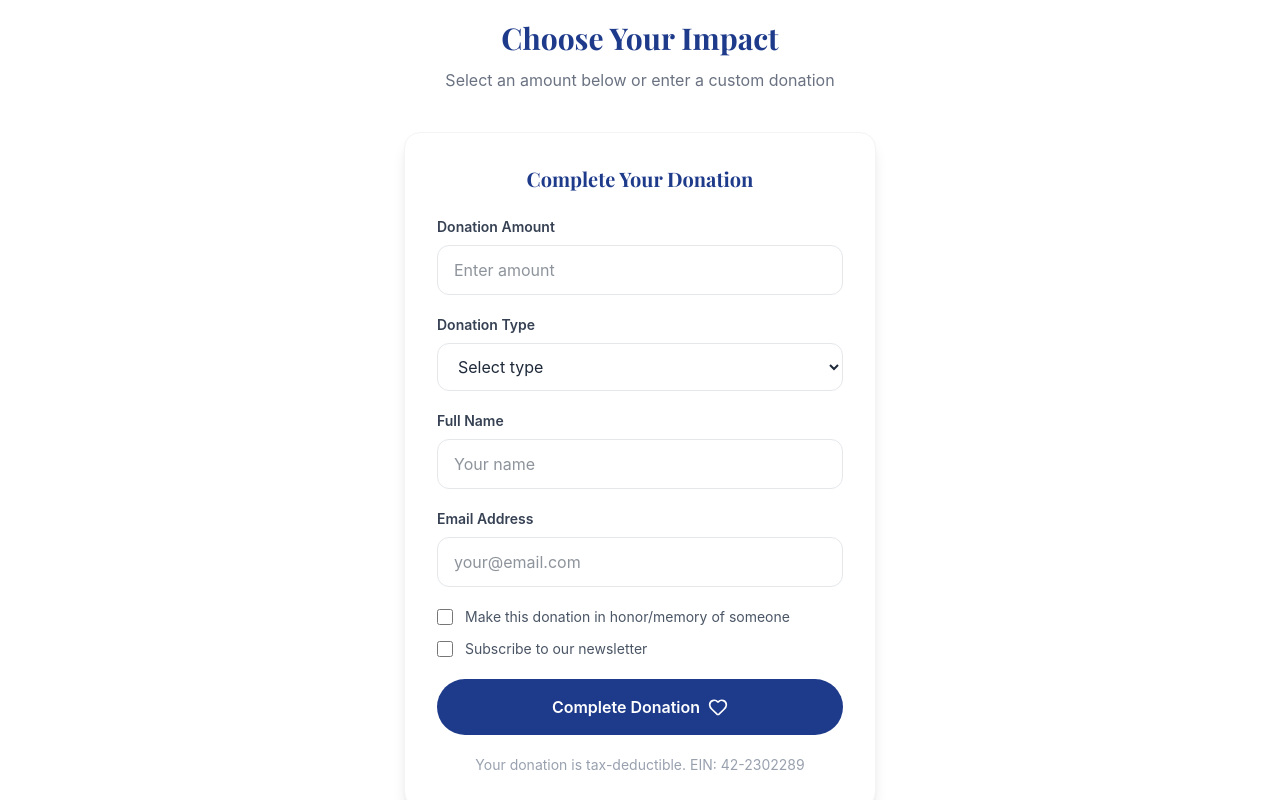
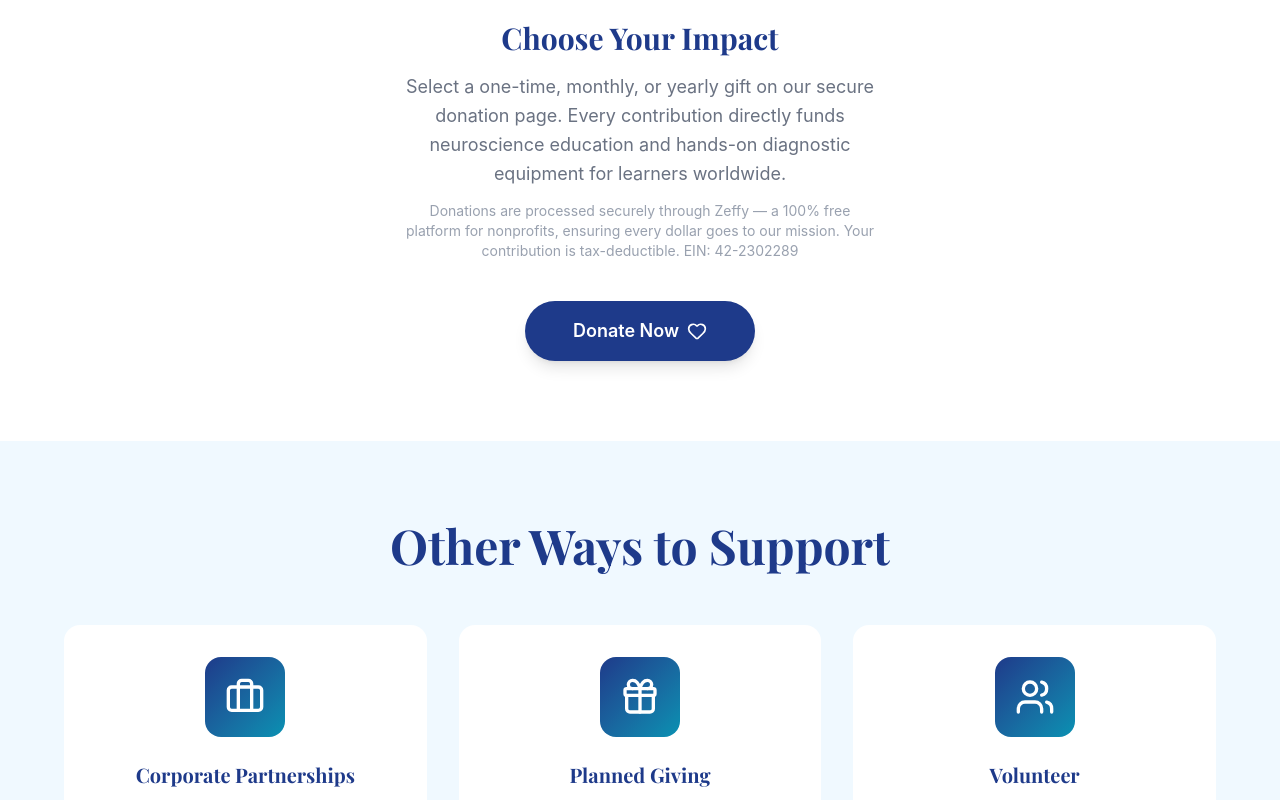
Before and after one commit to neurosciencesforall/neurosciencesforall-web, a React (Vite) app: page /donate in a window 1280 px wide. Shown: the part 480-1280 px from the top of the page. Built offline with nearby package versions, Linux system fonts and the light colour scheme; no server answers.

Commit message:
changed page layout

```diff
--- a/src/pages/DonatePage.jsx
+++ b/src/pages/DonatePage.jsx
@@ -3,20 +3,6 @@ import { Link } from "react-router-dom";
 import { Heart, Briefcase, Gift, Users, ArrowRight } from "lucide-react";
 
 export default function DonatePage() {
-  const [form, setForm] = useState({
-    amount: "",
-    type: "",
-    name: "",
-    email: "",
-    inHonor: false,
-    newsletter: false,
-  });
-
-  const handleChange = (e) => {
-    const { name, value, type, checked } = e.target;
-    setForm((prev) => ({ ...prev, [name]: type === "checkbox" ? checked : value }));
-  };
-
   const equipment = [
     {
       icon: (
@@ -85,8 +71,6 @@ export default function DonatePage() {
     { icon: <Users size={40} />, title: "Volunteer", desc: "Donate your time and talents to support our events, programs, and mission", label: "Get Started" },
   ];
 
-  const inputClass = "w-full px-4 py-3 rounded-xl border border-gray-200 text-gray-800 outline-none focus:border-teal transition-colors duration-200 text-base";
-
   return (
     <main className="pt-[90px]">
 
@@ -100,60 +84,30 @@ export default function DonatePage() {
         </p>
       </div>
 
-      {/* Donation Form */}
+      {/* Donation CTA */}
       <div className="py-20 bg-white">
-        <div className="max-w-[600px] mx-auto px-[5%]">
-          <div className="text-center mb-10">
-            <h2 className="font-heading text-navy text-3xl font-bold mb-3">Choose Your Impact</h2>
-            <p className="text-gray-500">Select an amount below or enter a custom donation</p>
-          </div>
-
-          <div className="bg-white rounded-2xl shadow-lg border border-gray-100 p-8">
-            <h3 className="font-heading text-navy text-xl font-bold mb-6 text-center">Complete Your Donation</h3>
-            <form onSubmit={(e) => e.preventDefault()} className="space-y-5">
-              <div>
-                <label className="block text-sm font-semibold text-gray-700 mb-2">Donation Amount</label>
-                <input type="number" name="amount" placeholder="Enter amount" required value={form.amount} onChange={handleChange} className={inputClass} />
-              </div>
-              <div>
-                <label className="block text-sm font-semibold text-gray-700 mb-2">Donation Type</label>
-                <select name="type" required value={form.type} onChange={handleChange} className={inputClass}>
-                  <option value="">Select type</option>
-                  <option value="one-time">One-Time Gift</option>
-                  <option value="monthly">Monthly Recurring</option>
-                  <option value="annual">Annual Gift</option>
-                </select>
-              </div>
-              <div>
-                <label className="block text-sm font-semibold text-gray-700 mb-2">Full Name</label>
-                <input type="text" name="name" placeholder="Your name" required value={form.name} onChange={handleChange} className={inputClass} />
-              </div>
-              <div>
-                <label className="block text-sm font-semibold text-gray-700 mb-2">Email Address</label>
-                <input type="email" name="email" placeholder="your@email.com" required value={form.email} onChange={handleChange} className={inputClass} />
-              </div>
-              <div className="space-y-3">
-                <label className="flex items-center gap-3 cursor-pointer">
-                  <input type="checkbox" name="inHonor" checked={form.inHonor} onChange={handleChange} className="w-4 h-4 accent-teal" />
-                  <span className="text-gray-600 text-sm">Make this donation in honor/memory of someone</span>
-                </label>
-                <label className="flex items-center gap-3 cursor-pointer">
-                  <input type="checkbox" name="newsletter" checked={form.newsletter} onChange={handleChange} className="w-4 h-4 accent-teal" />
-                  <span className="text-gray-600 text-sm">Subscribe to our newsletter</span>
-                </label>
-              </div>
-              <button
-                type="submit"
-                onClick={() => window.open('https://www.zeffy.com/en-US/donation-form/support-neurosciences-for-all', '_blank')}
-                className="w-full flex items-center justify-center gap-2 bg-navy text-white py-4 rounded-full font-semibold
-                  hover:bg-teal transition-colors duration-300 cursor-pointer border-none mt-2"
-              >
-                Complete Donation
-                <Heart size={20} />
-              </button>
-              <p className="text-center text-gray-400 text-sm">Your donation is tax-deductible. EIN: 42-2302289</p>
-            </form>
-          </div>
+        <div className="max-w-[600px] mx-auto px-[5%] text-center">
+          <h2 className="font-heading text-navy text-3xl font-bold mb-4">Choose Your Impact</h2>
+          <p className="text-gray-500 text-lg mb-3 leading-relaxed">
+            Select a one-time, monthly, or yearly gift on our secure donation page.
+            Every contribution directly funds neuroscience education and hands-on
+            diagnostic equipment for learners worldwide.
+          </p>
+          <p className="text-gray-400 text-sm mb-10">
+            Donations are processed securely through Zeffy — a 100% free platform
+            for nonprofits, ensuring every dollar goes to our mission.
+            Your contribution is tax-deductible. EIN: 42-2302289
+          </p>
+          <a
+            href="https://www.zeffy.com/en-US/donation-form/support-neurosciences-for-all"
+            target="_blank"
+            rel="noopener noreferrer"
+            className="inline-flex items-center justify-center gap-2 bg-navy text-white
+                       px-12 py-4 rounded-full font-semibold no-underline text-lg
+                       hover:bg-teal transition-colors duration-300 shadow-lg"
+          >
+            Donate Now <Heart size={20} />
+          </a>
         </div>
       </div>
 
```
